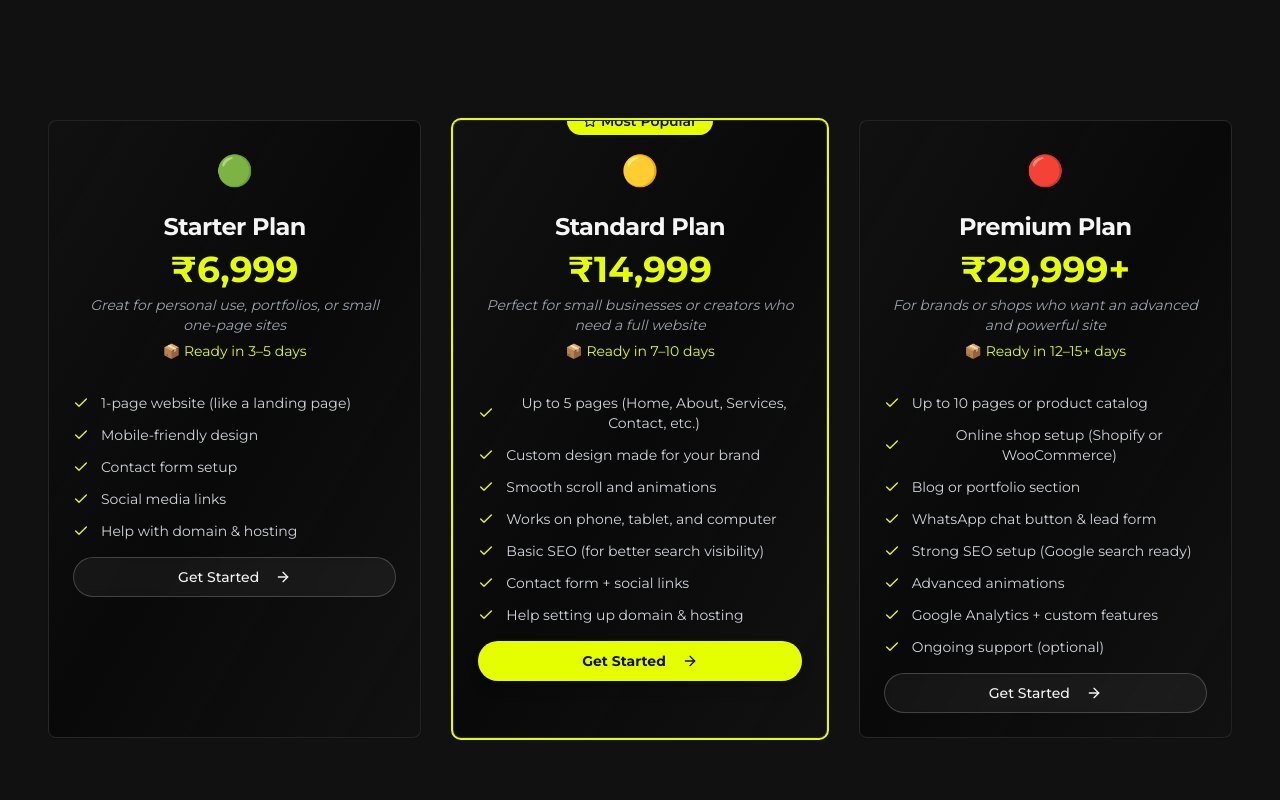
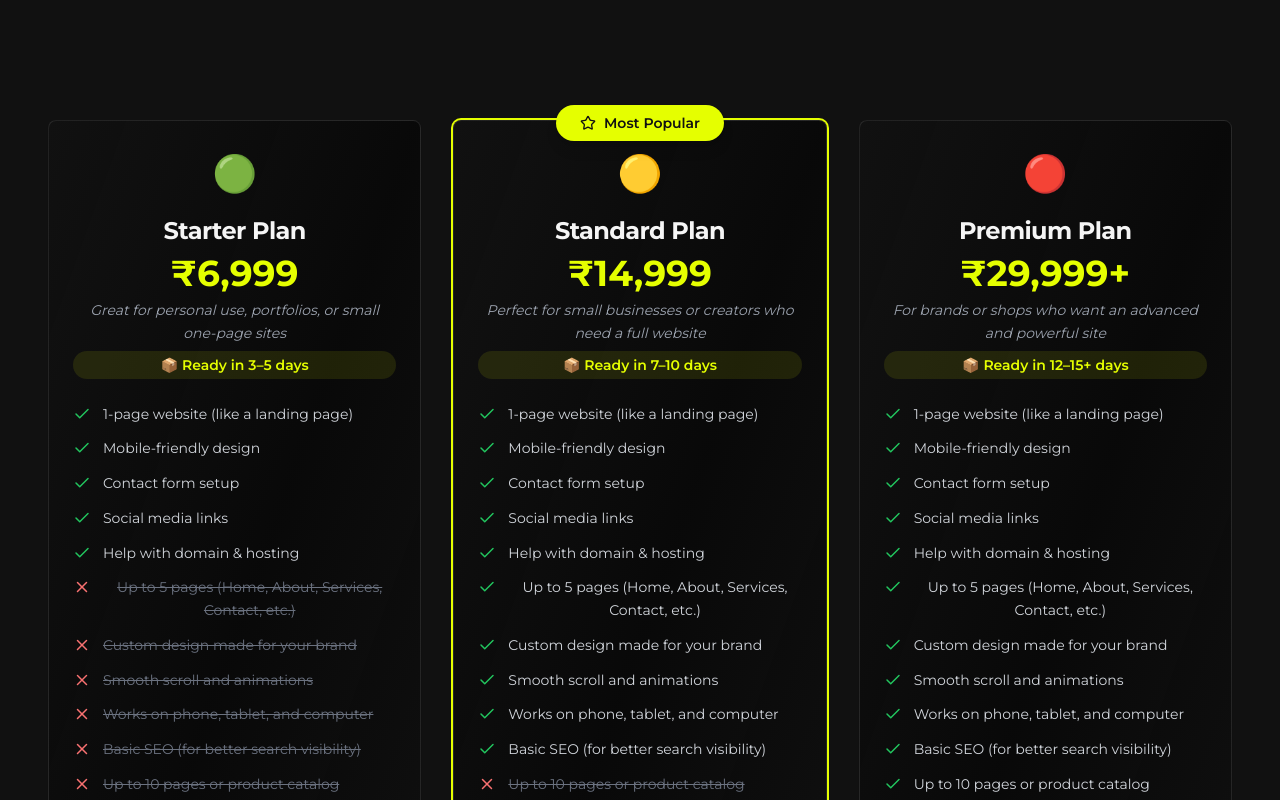
Before and after one commit to harish2007328/snugx-website, a React (Vite) app: page /pricing in a window 1280 px wide. Shown: the part 380-1180 px from the top of the page. Built offline with nearby package versions, Linux system fonts and the light colour scheme; no server answers.

Commit message:
Refactor pricing page layout
Adjust pricing card height to fit all content and improve design. Add checkmarks and cross marks with appropriate colors to pricing features.

```diff
--- a/src/pages/Pricing.tsx
+++ b/src/pages/Pricing.tsx
@@ -1,11 +1,32 @@
 
-import { Check, Star, ArrowRight } from 'lucide-react';
+import { Check, Star, ArrowRight, X } from 'lucide-react';
 import { Button } from '@/components/ui/button';
 import { Card, CardContent, CardHeader, CardTitle } from '@/components/ui/card';
 import { Link } from 'react-router-dom';
 import Footer from '@/components/Footer';
 
 const Pricing = () => {
+  const allFeatures = [
+    "1-page website (like a landing page)",
+    "Mobile-friendly design",
+    "Contact form setup",
+    "Social media links",
+    "Help with domain & hosting",
+    "Up to 5 pages (Home, About, Services, Contact, etc.)",
+    "Custom design made for your brand",
+    "Smooth scroll and animations",
+    "Works on phone, tablet, and computer",
+    "Basic SEO (for better search visibility)",
+    "Up to 10 pages or product catalog",
+    "Online shop setup (Shopify or WooCommerce)",
+    "Blog or portfolio section",
+    "WhatsApp chat button & lead form",
+    "Strong SEO setup (Google search ready)",
+    "Advanced animations",
+    "Google Analytics + custom features",
+    "Ongoing support (optional)"
+  ];
+
   const plans = [
     {
       name: "Starter Plan",
@@ -27,13 +48,16 @@ const Pricing = () => {
       price: "₹14,999",
       description: "Perfect for small businesses or creators who need a full website",
       features: [
+        "1-page website (like a landing page)",
+        "Mobile-friendly design",
+        "Contact form setup",
+        "Social media links",
+        "Help with domain & hosting",
         "Up to 5 pages (Home, About, Services, Contact, etc.)",
         "Custom design made for your brand",
         "Smooth scroll and animations",
         "Works on phone, tablet, and computer",
-        "Basic SEO (for better search visibility)",
-        "Contact form + social links",
-        "Help setting up domain & hosting"
+        "Basic SEO (for better search visibility)"
       ],
       popular: true,
       deliveryTime: "7–10 days",
@@ -43,16 +67,7 @@ const Pricing = () => {
       name: "Premium Plan",
       price: "₹29,999+",
       description: "For brands or shops who want an advanced and powerful site",
-      features: [
-        "Up to 10 pages or product catalog",
-        "Online shop setup (Shopify or WooCommerce)",
-        "Blog or portfolio section",
-        "WhatsApp chat button & lead form",
-        "Strong SEO setup (Google search ready)",
-        "Advanced animations",
-        "Google Analytics + custom features",
-        "Ongoing support (optional)"
-      ],
+      features: allFeatures,
       popular: false,
       deliveryTime: "12–15+ days",
       icon: "🔴"
@@ -66,7 +81,6 @@ const Pricing = () => {
     { name: "Advanced SEO package", price: "$999" },
     { name: "Maintenance (per month)", price: "$299" }
   ];
-
 
   return (
     <div className="min-h-screen pt-24">
@@ -103,46 +117,61 @@ const Pricing = () => {
             {plans.map((plan, index) => (
               <Card
                 key={index}
-                className={`bg-gradient-to-br from-dark-bg via-secondary/20 to-dark-bg border border-white/10 relative overflow-hidden transition-all duration-300 hover:border-neon-green/30 hover:shadow-xl hover:shadow-neon-green/10 backdrop-blur-sm ${
+                className={`bg-gradient-to-br from-dark-bg via-secondary/20 to-dark-bg border border-white/10 relative overflow-visible transition-all duration-300 hover:border-neon-green/30 hover:shadow-xl hover:shadow-neon-green/10 backdrop-blur-sm h-auto min-h-[700px] flex flex-col ${
                   plan.popular ? 'ring-2 ring-neon-green' : ''
                 }`}
               >
                 {plan.popular && (
-                  <div className="absolute top-0 left-1/2 transform -translate-x-1/2 -translate-y-1/2">
-                    <div className="bg-neon-green text-dark-bg px-4 py-1 rounded-full text-sm font-semibold flex items-center space-x-1">
-                      <Star size={14} />
+                  <div className="absolute -top-4 left-1/2 transform -translate-x-1/2 z-10">
+                    <div className="bg-neon-green text-dark-bg px-6 py-2 rounded-full text-sm font-semibold flex items-center space-x-2 shadow-lg">
+                      <Star size={16} />
                       <span>Most Popular</span>
                     </div>
                   </div>
                 )}
 
-                <CardHeader className="text-center pb-8 pt-8">
-                  <div className="text-3xl mb-4">{plan.icon}</div>
-                  <CardTitle className="text-2xl font-bold mb-2">{plan.name}</CardTitle>
-                  <div className="text-4xl font-bold text-neon-green mb-2">{plan.price}</div>
-                  <p className="text-gray-400 text-sm mb-4 italic">{plan.description}</p>
-                  <div className="text-sm text-neon-green">📦 Ready in {plan.deliveryTime}</div>
+                <CardHeader className="text-center pb-6 pt-8 flex-shrink-0">
+                  <div className="text-4xl mb-4">{plan.icon}</div>
+                  <CardTitle className="text-2xl font-bold mb-3">{plan.name}</CardTitle>
+                  <div className="text-4xl font-bold text-neon-green mb-3">{plan.price}</div>
+                  <p className="text-gray-400 text-sm mb-4 italic leading-relaxed">{plan.description}</p>
+                  <div className="text-sm text-neon-green font-semibold bg-neon-green/10 px-3 py-1 rounded-full inline-block">
+                    📦 Ready in {plan.deliveryTime}
+                  </div>
                 </CardHeader>
 
-                <CardContent className="space-y-4">
-                  <ul className="space-y-3">
-                    {plan.features.map((feature, idx) => (
-                      <li key={idx} className="flex items-center space-x-3">
-                        <Check size={16} className="text-neon-green flex-shrink-0" />
-                        <span className="text-sm text-gray-300">{feature}</span>
-                      </li>
-                    ))}
+                <CardContent className="flex-grow flex flex-col justify-between">
+                  <ul className="space-y-3 mb-8">
+                    {allFeatures.map((feature, idx) => {
+                      const isIncluded = plan.features.includes(feature);
+                      return (
+                        <li key={idx} className="flex items-start space-x-3">
+                          {isIncluded ? (
+                            <Check size={18} className="text-green-500 flex-shrink-0 mt-0.5" />
+                          ) : (
+                            <X size={18} className="text-red-400 flex-shrink-0 mt-0.5" />
+                          )}
+                          <span className={`text-sm leading-relaxed ${
+                            isIncluded ? 'text-gray-300' : 'text-gray-500 line-through'
+                          }`}>
+                            {feature}
+                          </span>
+                        </li>
+                      );
+                    })}
                   </ul>
 
                   <Button
-                    className={`w-full mt-8 py-3 ${
-                      plan.popular ? 'btn-primary' : 'btn-secondary'
+                    className={`w-full py-4 text-base font-semibold ${
+                      plan.popular
+                        ? 'bg-neon-green text-dark-bg hover:bg-neon-green/90'
+                        : 'bg-white/10 text-white hover:bg-white/20 border border-white/20'
                     }`}
                     asChild
                   >
                     <Link to="/contact">
                       Get Started
-                      <ArrowRight className="ml-2 w-4 h-4" />
+                      <ArrowRight className="ml-2 w-5 h-5" />
                     </Link>
                   </Button>
                 </CardContent>
@@ -171,7 +200,6 @@ const Pricing = () => {
         </div>
       </section>
 
-
       {/* CTA */}
       <section className="py-20 px-4 mx-auto">
         <div className="max-w-7xl mx-auto text-center space-y-10 py-20 px-6 bg-[#e5ff00] max-w-7xl mx-auto rounded-[10px]">
```
